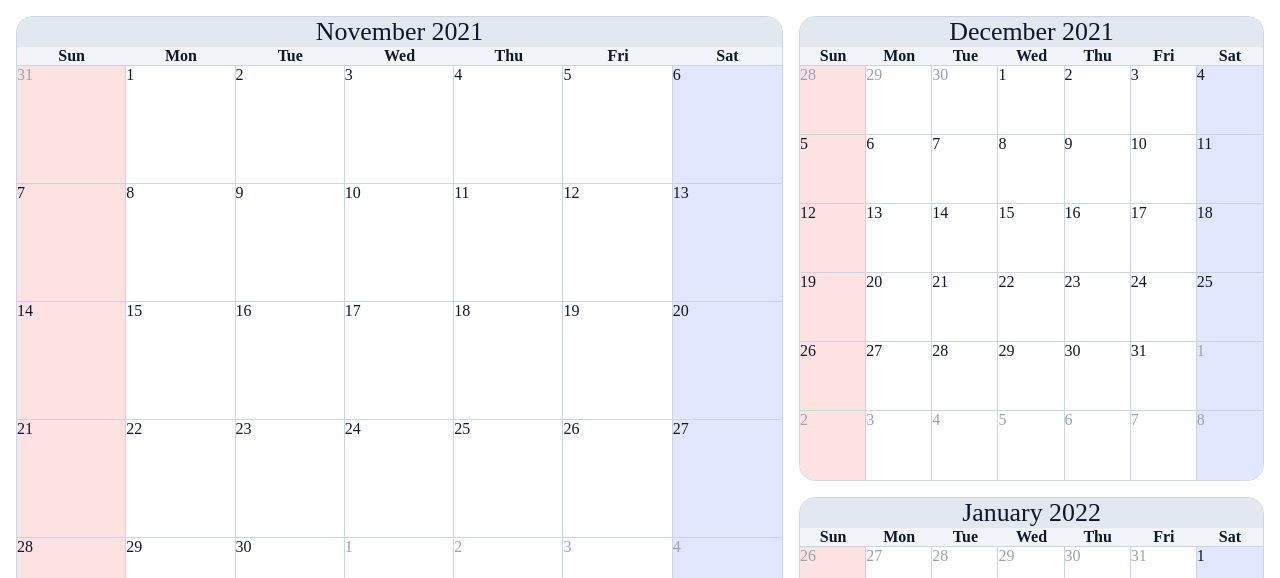
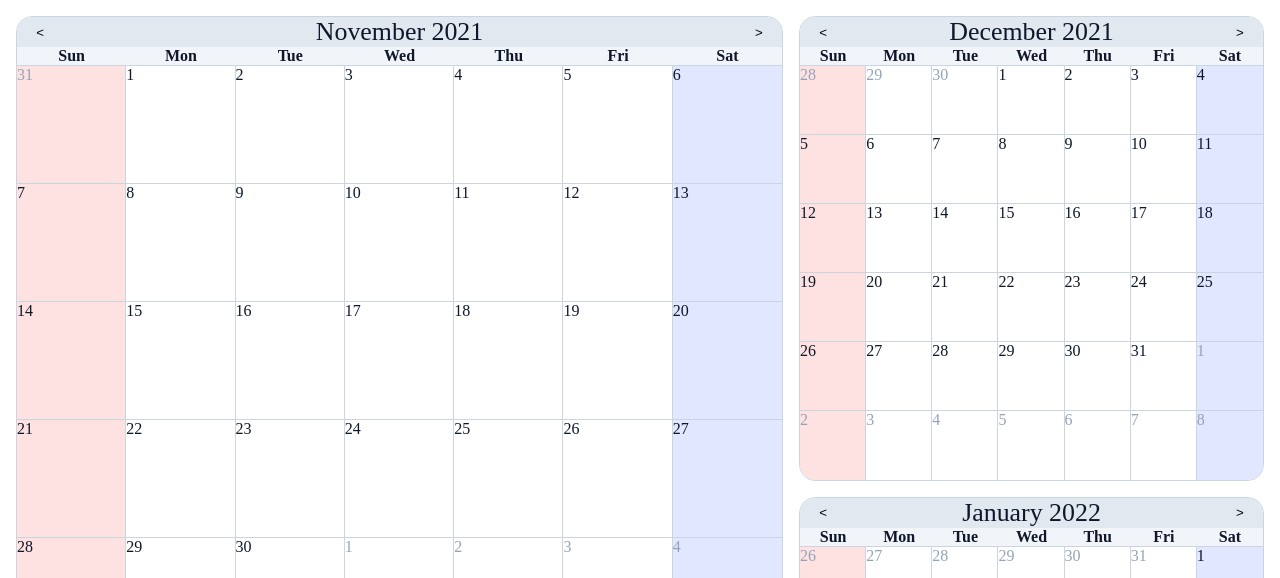
Before and after one commit to sakkke/sparkplan, a Svelte app: page / in a window 1280 px wide. Shown: the top 578 px of the page. Built offline with nearby package versions, Linux system fonts and the light colour scheme.

Commit message:
make calendar months changeable

```diff
--- a/src/App.svelte
+++ b/src/App.svelte
@@ -22,10 +22,18 @@
       return Calendar.getWeek(this.firstDateOfWeek)
     }
 
+    nextMonth () {
+      this.date.setMonth(this.date.getMonth() + 1)
+    }
+
     nextNMonth (n) {
       const cloned = new Date(this.date.getTime())
       cloned.setMonth(cloned.getMonth() + n)
       return new Calendar(cloned)
+    }
+
+    previousMonth () {
+      this.date.setMonth(this.date.getMonth() - 1)
     }
 
     static getFirstDateOfMonth (date) {
@@ -63,7 +71,7 @@
     }
   }
 
-  const calendar = new Calendar(new Date())
+  let calendar = new Calendar(new Date())
   const days = ['Sun', 'Mon', 'Tue', 'Wed', 'Thu', 'Fri', 'Sat']
   const months = ['January', 'February', 'March', 'April', 'May', 'June', 'July', 'August', 'September', 'October', 'November', 'December']
 </script>
@@ -71,7 +79,17 @@
 <main>
   <div class="calendar-view">
     <div class="calendar calendar-1">
-      <div class="calendar-head">{months[calendar.date.getMonth()]} {calendar.date.getFullYear()}</div>
+      <div class="calendar-head">
+        <button class="calendar-previous" on:click={() => {
+          calendar.previousMonth()
+          calendar = calendar
+        }}>&lt;</button>
+        <div class="calendar-title">{months[calendar.date.getMonth()]} {calendar.date.getFullYear()}</div>
+        <button class="calendar-next" on:click={() => {
+          calendar.nextMonth()
+          calendar = calendar
+        }}>&gt;</button>
+      </div>
       <div class="calendar-days">
         {#each days as day}
         <div class="calendar-day">{day}</div>
@@ -91,7 +109,17 @@
       </div>
     </div>
     <div class="calendar calendar-2">
-      <div class="calendar-head">{months[calendar.nextNMonth(1).date.getMonth()]} {calendar.nextNMonth(1).date.getFullYear()}</div>
+      <div class="calendar-head">
+        <button class="calendar-previous" on:click={() => {
+          calendar.previousMonth()
+          calendar = calendar
+        }}>&lt;</button>
+        <div class="calendar-title">{months[calendar.nextNMonth(1).date.getMonth()]} {calendar.nextNMonth(1).date.getFullYear()}</div>
+        <button class="calendar-next" on:click={() => {
+          calendar.nextMonth()
+          calendar = calendar
+        }}>&gt;</button>
+      </div>
       <div class="calendar-days">
         {#each days as day}
         <div class="calendar-day">{day}</div>
@@ -111,7 +139,17 @@
       </div>
     </div>
     <div class="calendar calendar-3">
-      <div class="calendar-head">{months[calendar.nextNMonth(2).date.getMonth()]} {calendar.nextNMonth(2).date.getFullYear()}</div>
+      <div class="calendar-head">
+        <button class="calendar-previous" on:click={() => {
+          calendar.previousMonth()
+          calendar = calendar
+        }}>&lt;</button>
+        <div class="calendar-title">{months[calendar.nextNMonth(2).date.getMonth()]} {calendar.nextNMonth(2).date.getFullYear()}</div>
+        <button class="calendar-next" on:click={() => {
+          calendar.nextMonth()
+          calendar = calendar
+        }}>&gt;</button>
+      </div>
       <div class="calendar-days">
         {#each days as day}
         <div class="calendar-day">{day}</div>
@@ -216,8 +254,21 @@
 
   .calendar-head {
     background-color: var(--gray-200);
+    display: flex;
     font-size: 1.618em;
-    text-align: center;
+  }
+
+  .calendar-head button {
+    background-color: transparent;
+    border: none;
+  }
+
+  .calendar-next {
+    margin-right: 1em;
+  }
+
+  .calendar-previous {
+    margin-left: 1em;
   }
 
   .calendar-saturday {
@@ -226,6 +277,11 @@
 
   .calendar-sunday {
     background-color: var(--red-100);
+  }
+
+  .calendar-title {
+    flex: 1;
+    text-align: center;
   }
 
   .calendar-view {
```
